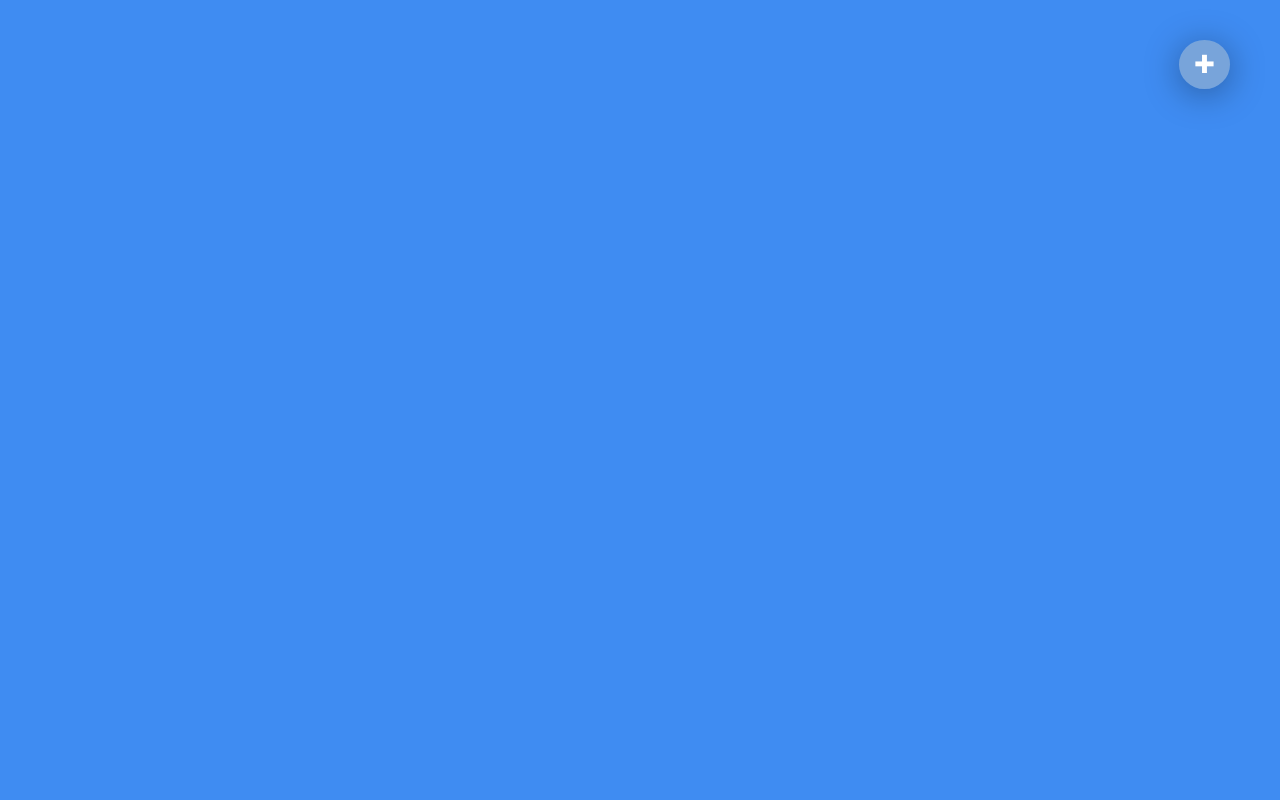
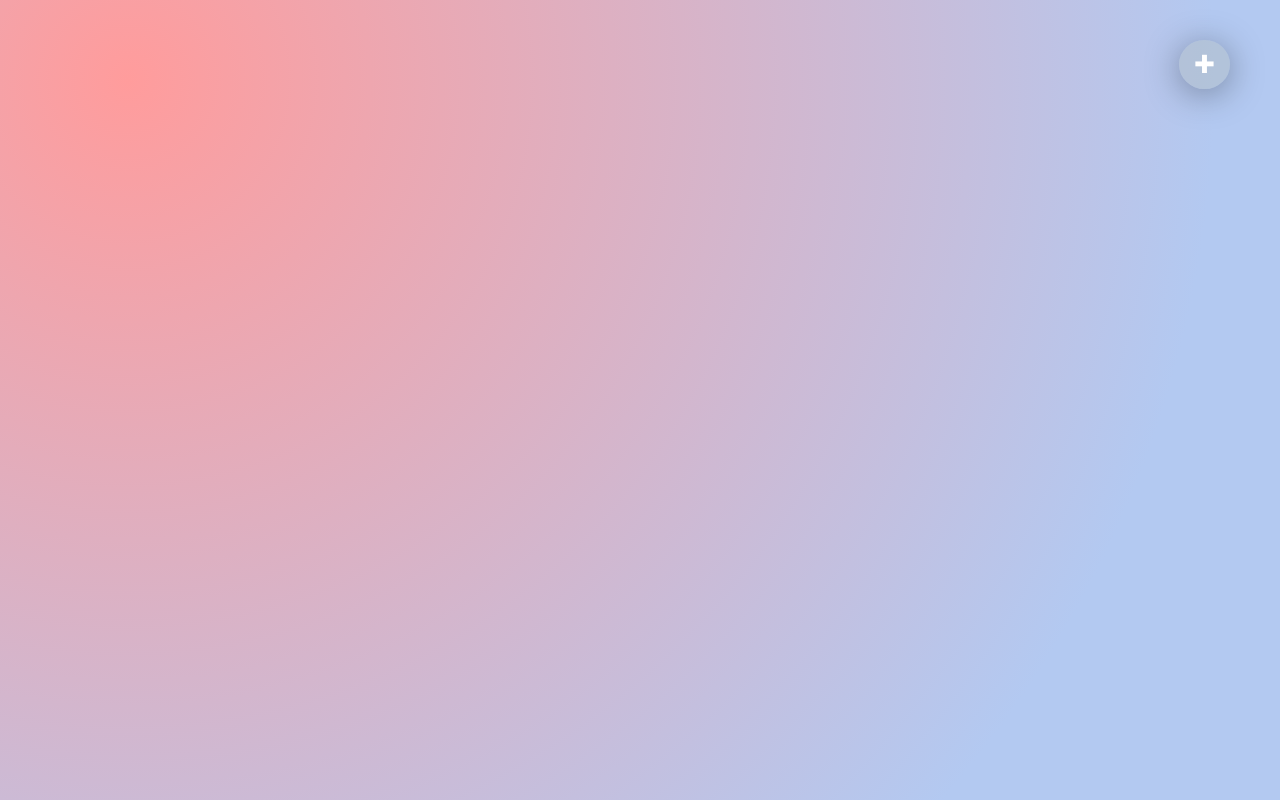
Before and after one commit to GitHubGW/react-trello, a React (Create React App) app: page / in a window 1280 px wide. Built offline with nearby package versions, Linux system fonts and the light colour scheme.

Commit message:
style(components): style components

```diff
--- a/public/index.html
+++ b/public/index.html
@@ -2,7 +2,7 @@
 <html lang="en">
   <head>
     <meta charset="utf-8" />
-    <link rel="icon" href="%PUBLIC_URL%/favicon.ico" />
+    <link rel="icon" href="%PUBLIC_URL%/favicon.jpeg" />
     <meta name="viewport" content="width=device-width, initial-scale=1" />
     <meta name="theme-color" content="#000000" />
     <meta name="description" content="Web site created using create-react-app" />
--- a/src/styles/GlobalStyle.ts
+++ b/src/styles/GlobalStyle.ts
@@ -5,7 +5,7 @@ const GlobalStyle = createGlobalStyle`
   ${reset}
 
   body{
-    background-color: ${(props) => props.theme.bgColor};
+    background-image: radial-gradient(circle at 10% 10%, rgb(255, 156, 156) 0%, rgb(179, 201, 241) 80%);
   }
 `;
 
--- a/src/styles/styled.d.ts
+++ b/src/styles/styled.d.ts
@@ -4,6 +4,7 @@ declare module "styled-components" {
   export interface DefaultTheme {
     bgColor: string;
     boardColor: string;
+    boardBgColor: string;
     cardColor: string;
   }
 }
--- a/src/styles/theme.ts
+++ b/src/styles/theme.ts
@@ -2,7 +2,8 @@ import { DefaultTheme } from "styled-components";
 
 const theme: DefaultTheme = {
   bgColor: "#3F8CF2",
-  boardColor: "#DADFE9",
+  boardColor: "rgba(245,245,245,0.8)",
+  boardBgColor: "#DCDCDC",
   cardColor: "#FFFFFF",
 };
 
```
Also changed, not shown: public/favicon.jpeg (added).
